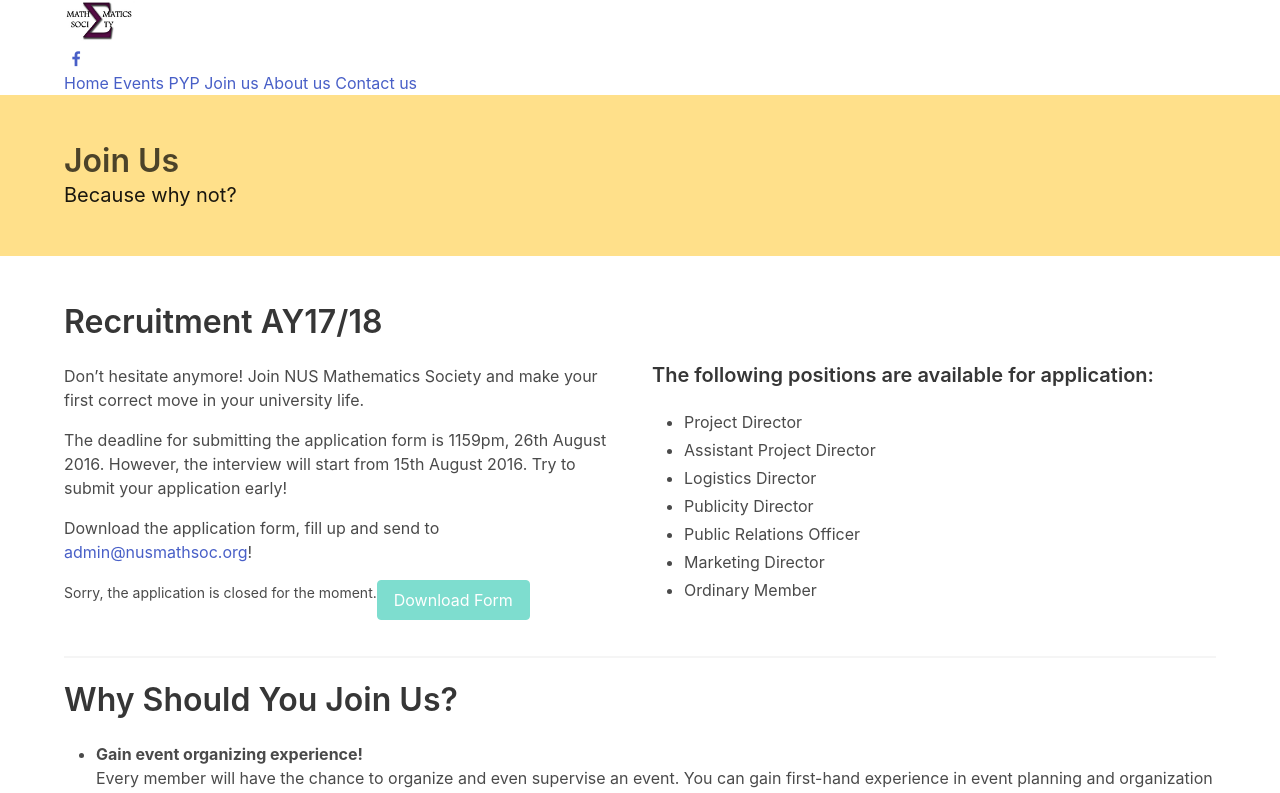
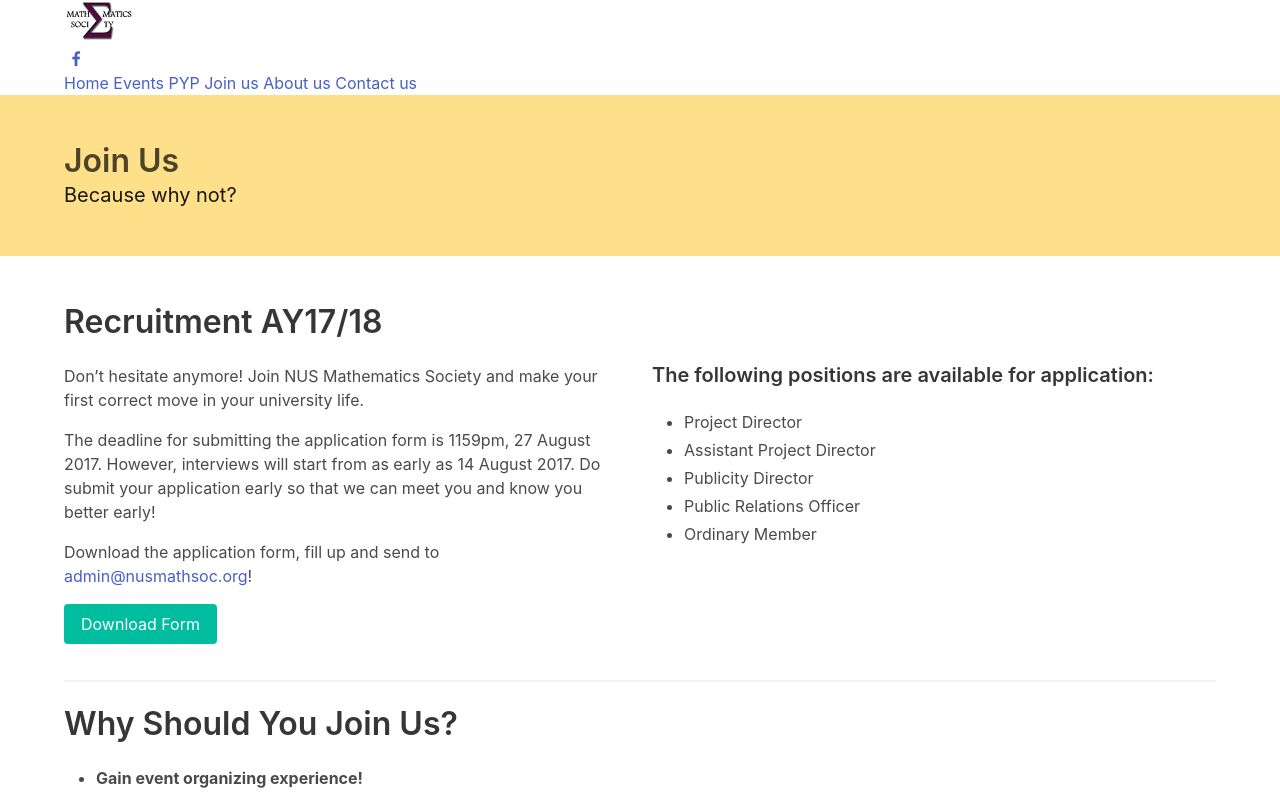
Before and after one commit to LookRain/nus_math_soc, a Vue app: page /#/join_us in a window 1280 px wide. Shown: the top 793 px of the page. Built offline with nearby package versions, Linux system fonts and the light colour scheme.

Commit message:
update join us content and form

```diff
--- a/src/pages/JoinUs.vue
+++ b/src/pages/JoinUs.vue
@@ -30,7 +30,7 @@
 								Don’t hesitate anymore! Join NUS Mathematics Society and make your first correct move in your university life.
 							</p>
 							<p>
-								The deadline for submitting the application form is 1159pm, 26th August 2016. However, the interview will start from 15th August 2016. Try to submit your application early!
+								The deadline for submitting the application form is 1159pm, 27 August 2017. However, interviews will start from as early as 14 August 2017. Do submit your application early so that we can meet you and know you better early!
 							</p>
 							<p>
 								Download the application form, fill up and send to <a href="mailto:admin@nusmathsoc.org">admin@nusmathsoc.org</a>!
@@ -49,7 +49,7 @@
 								<div class="notification" v-if="availablePositions.length === 0">
 									Sorry we do not have any more available positions...
 								</div>
-								<li v-else v-for="position in availablePositions">{{ position }}</li>
+								<li v-else v-for="position in availablePositions" :key="position">{{ position }}</li>
 							</ul>
 						</div>
 					</div>
@@ -91,9 +91,17 @@
 	  data () {
 	    return {
 	      year: 'AY17/18',
-	      isRecruiting: false,
-	    	formLink: 'https://docs.google.com/document/d/17mK-bUIoZctq4dFMhWfwSKMUyH7zeTC3QjwAdxJmKig/edit?usp=sharing', // the link of the application form (usually a google doc link)
-	    	availablePositions: ['Project Director', 'Assistant Project Director', 'Logistics Director', 'Publicity Director', 'Public Relations Officer', 'Marketing Director', 'Ordinary Member']
+	      isRecruiting: true,
+	    	formLink: 'http://nusmathsoc.org/file/application/NUS_Mathematics_Society_33rd_Management_Committee_Application_Form.docx', // the link of the application form (usually a google doc link)
+	    	availablePositions: [
+	      'Project Director',
+	      'Assistant Project Director',
+	      // 'Logistics Director',
+	      'Publicity Director',
+	      'Public Relations Officer',
+	      // 'Marketing Director',
+	      'Ordinary Member'
+	    ]
 	    }
 	  },
 	  methods: {
```
Also changed, not shown: 1 other file (tests, documents, lock files or other folders).
